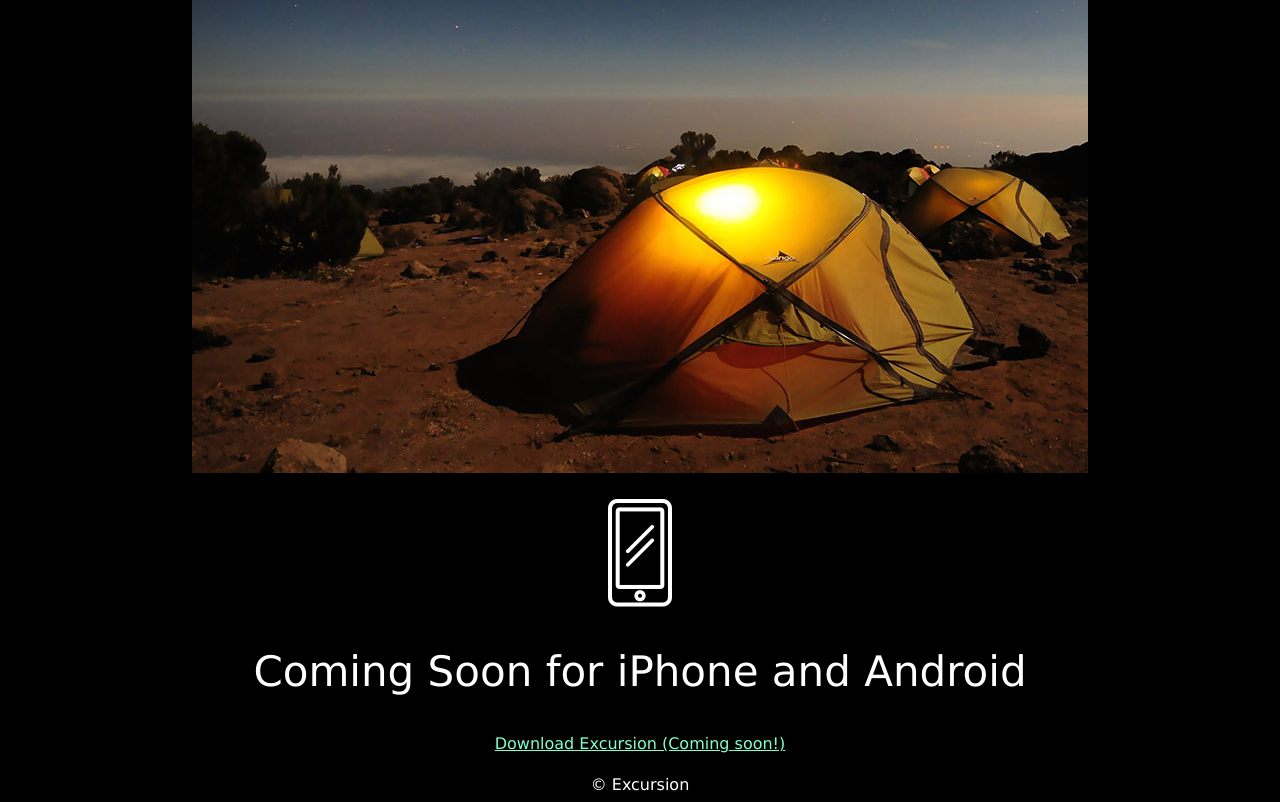
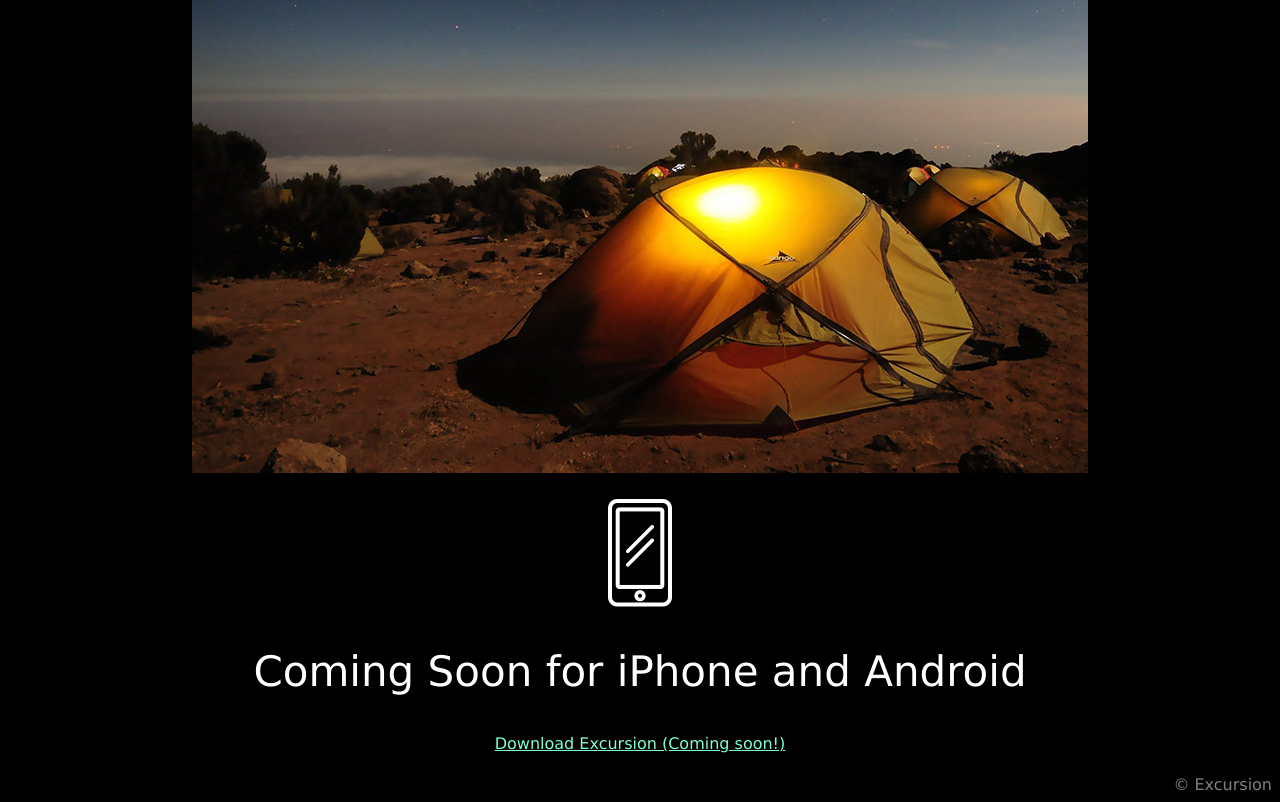
Before and after one commit to GoranBT/Excursion, a plain HTML site: page index.html in a window 1280 px wide. Shown: the part 600-1402 px from the top of the page. Drawn offline with Linux system fonts and the light colour scheme.

Commit message:
Add index and css file

```diff
--- a/index.html
+++ b/index.html
@@ -14,6 +14,6 @@
     <p><img src="resources/Images/phone.png" alt=""></p>
     <h2>Coming Soon for iPhone and Android</h2>
     <p><a href="index.html">Download Excursion (Coming soon!)</a></p>
-    <footer class="footer">&copy; Excursion</footer>
+    <footer>&copy; Excursion</footer>
   </body>
 </html>
--- a/resources/CSS/style.css
+++ b/resources/CSS/style.css
@@ -15,7 +15,7 @@ p {
   color: Gray;
   font-size: 21px;
 }
-#footer {
+footer {
   text-align: right;
   color: Gray;
 }
```
